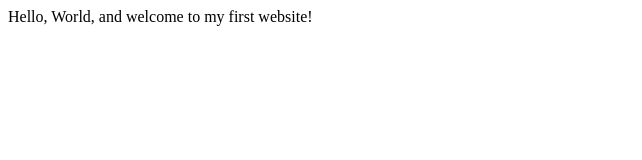
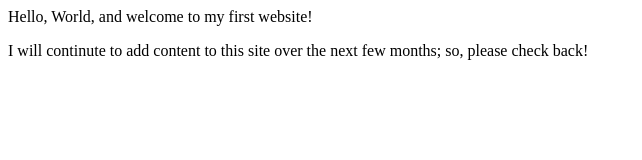
Before and after one commit to AshleyRGordon/AshleyRGordon.github.io, a plain HTML site: page index.html in a window 1280 px wide. Shown: the whole page, without its empty margins (0-642 px from the left). Drawn offline with Linux system fonts and the light colour scheme.

Commit message:
Update index.html

```diff
--- a/index.html
+++ b/index.html
@@ -3,9 +3,12 @@
     <head>
         <meta charset="utf-8">
         <meta name="viewport" content="width=device-width, initial-scale=1.0">
-        <title>My First Website</title>
+        <meta name="author"   content="Ashley Gordon">
+        <title>Testing Inc | Web Developer</title>
     </head>
     <body>
-       Hello, World, and welcome to my first website!
+       Hello, World, and welcome to my first website!</p>
+       <p> I will continute to add content to this site over the next few months; so, please
+        check back!</p>
     </body>
 </html>
```
